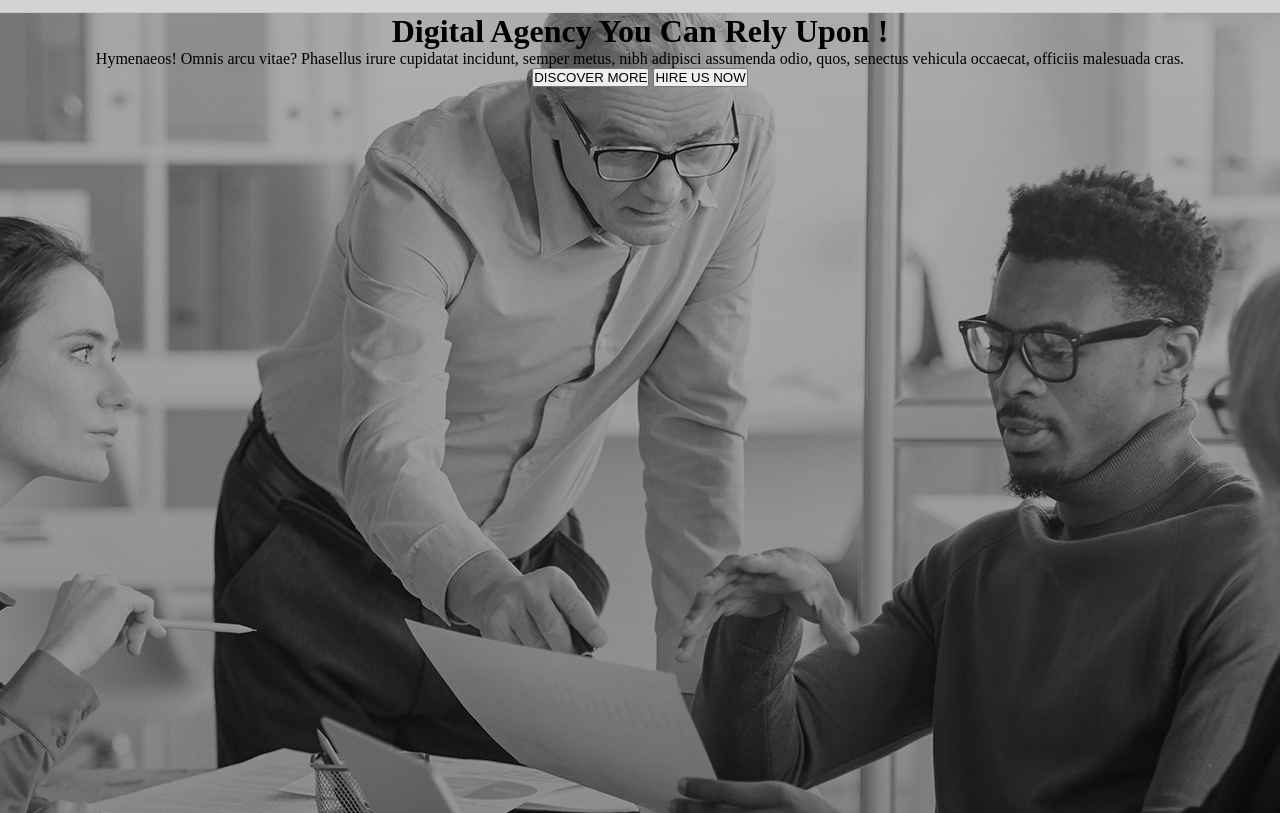
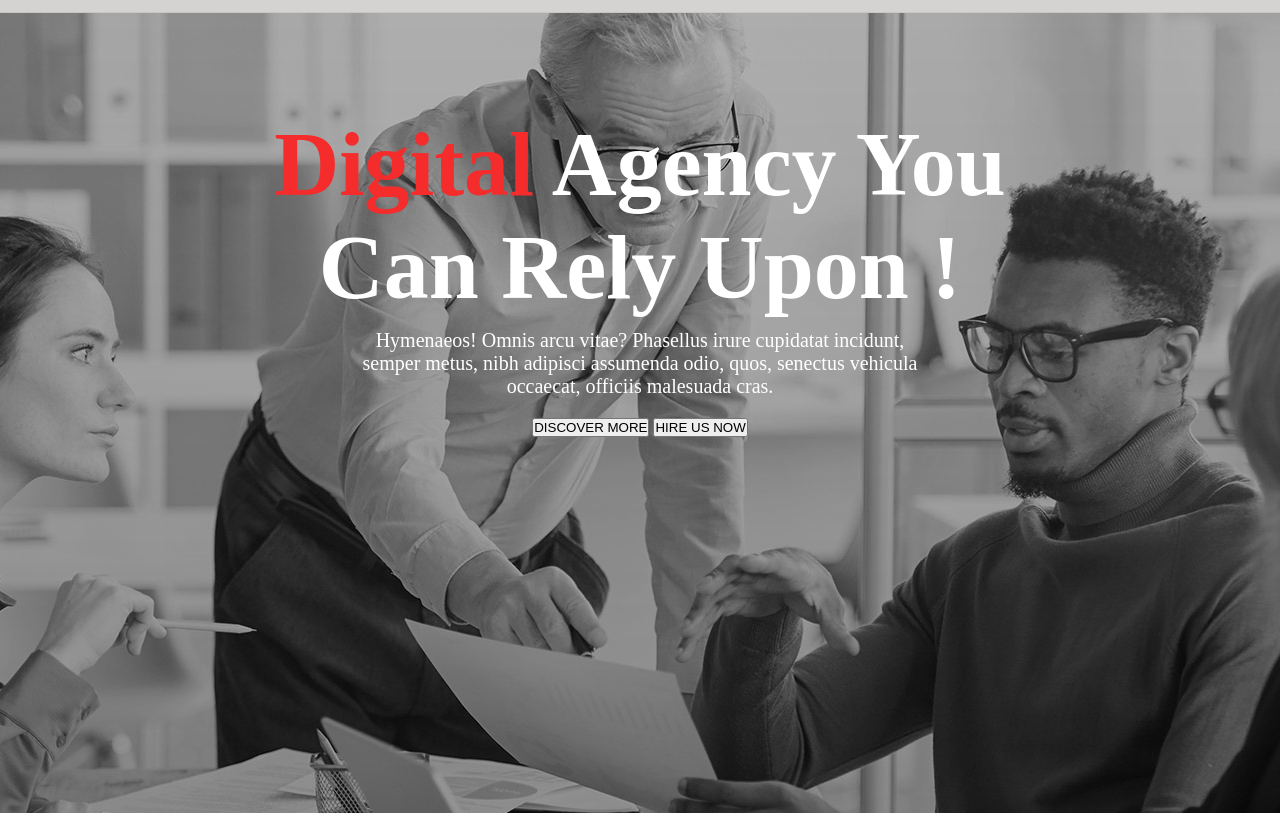
Before and after one commit to uh-shuvo/Digital-Agency, a plain HTML site: page index.html in a window 1280 px wide. Shown: the part 71-884 px from the top of the page. Drawn offline with Linux system fonts and the light colour scheme.

Commit message:
new css added

```diff
--- a/index.html
+++ b/index.html
@@ -30,10 +30,12 @@
         <!-- banner section start  -->
         <div class="banner-section">
             <div class="digital-banner">
-                <h1 class="banner-title">Digital Agency You
+                <h1 class="banner-title"><span class="digital">Digital</span> Agency You <br>
                     Can Rely Upon !</h1>
-                <p class="banner-description">Hymenaeos! Omnis arcu vitae? Phasellus irure cupidatat incidunt, semper
-                    metus, nibh adipisci assumenda odio, quos, senectus vehicula occaecat, officiis malesuada cras.</p>
+                <p class="banner-description">Hymenaeos! Omnis arcu vitae? Phasellus irure cupidatat incidunt, <br>
+                    semper
+                    metus, nibh adipisci assumenda odio, quos, senectus vehicula <br> occaecat, officiis malesuada cras.
+                </p>
                 <div class="banner-button">
                     <button class="btn-more">DISCOVER MORE</button>
                     <button class="btn-hire">HIRE US NOW</button>
--- a/style.css
+++ b/style.css
@@ -53,4 +53,26 @@
     text-align: center;
 }
 
-.digital-banner {}
+.banner-title {
+    padding-top: 100px;
+    font-size: 90px;
+    color: white;
+    margin-bottom: 10px;
+}
+
+.digital-banner {
+    width: 100%;
+    margin: 0 auto;
+}
+
+.digital {
+    color: #f52c2c;
+}
+
+.banner-description {
+    font-size: 20px;
+    color: white;
+    margin-bottom: 20px;
+}
+
+.btn-more {}
```
